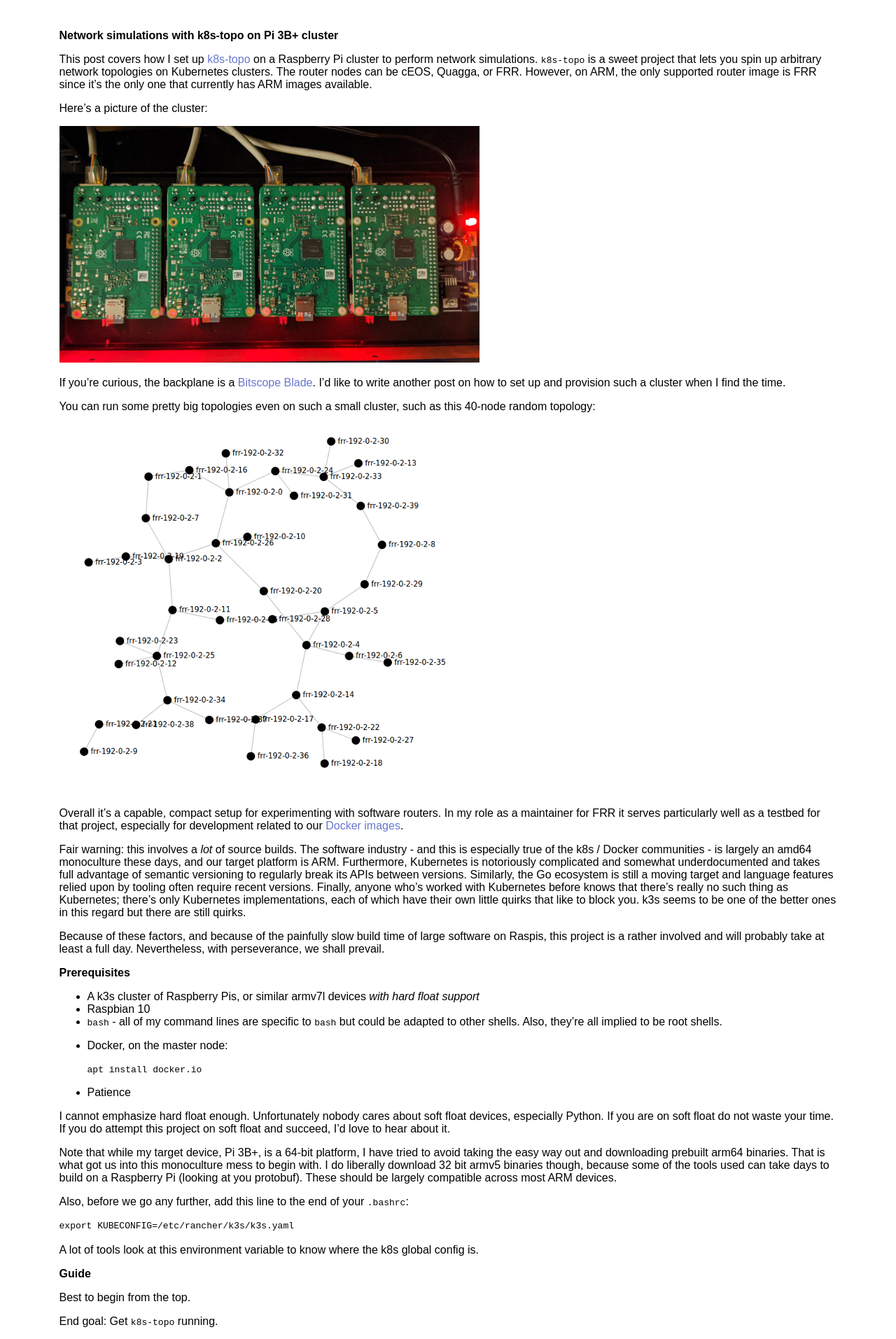
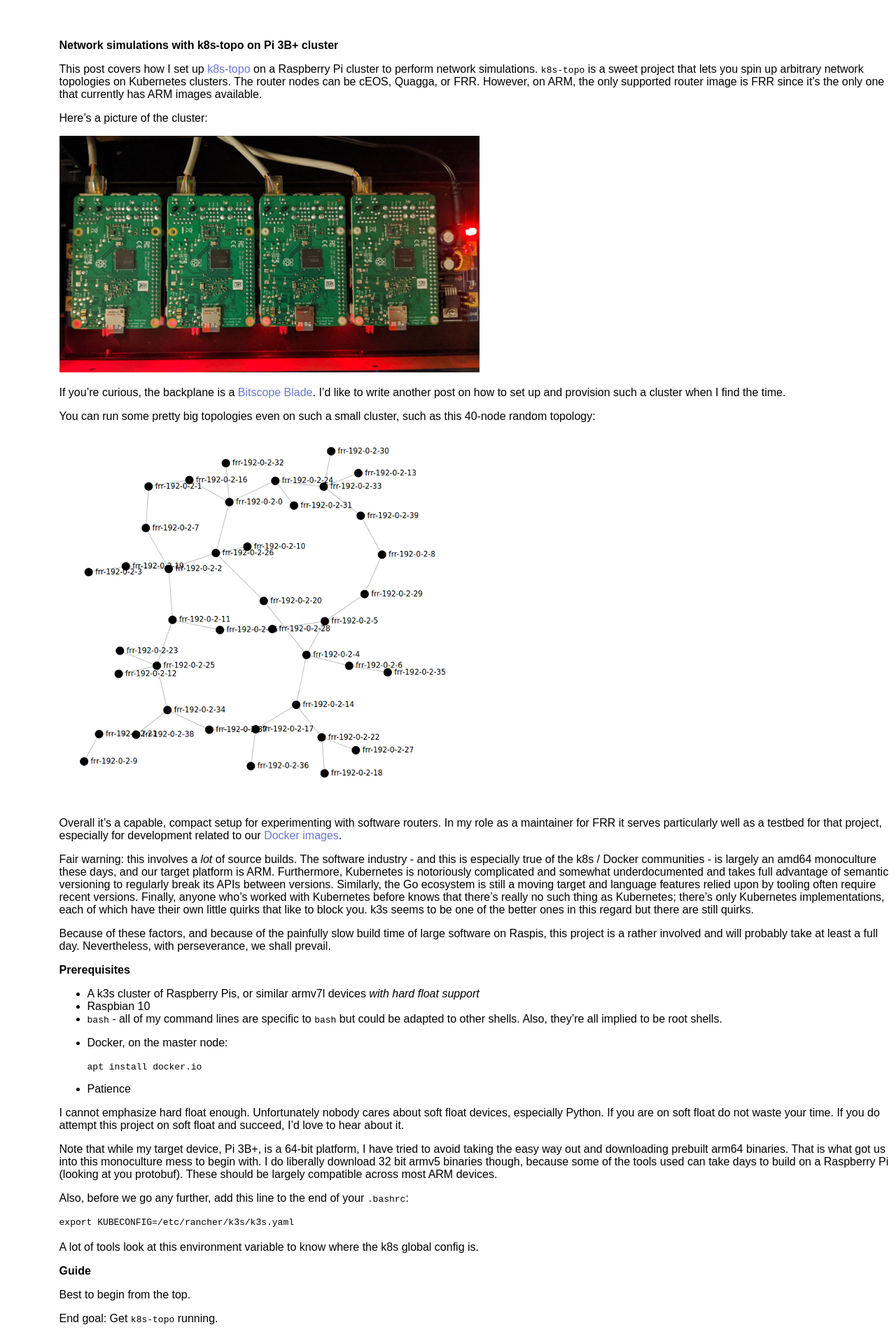
Before and after one commit to qlyoung/qlyoung.github.io, a Jekyll site: the page built from _posts/2020-06-21-k8s-topo-picluster.md, in a window 1280 px wide. Shown: the top 1913 px of the page at 70% size. Built offline with Jekyll 4.4.1, drawn with Linux system fonts in a browser that asks for light colours.

Commit message:
maybe fix styles on mobile

```diff
--- a/css/main.css
+++ b/css/main.css
@@ -37,6 +37,10 @@
   height: 13rem;
 }
 
+article {
+  position: absolute;
+}
+
 h1 {
   font-weight: normal;
   margin-bottom: 0;
```
